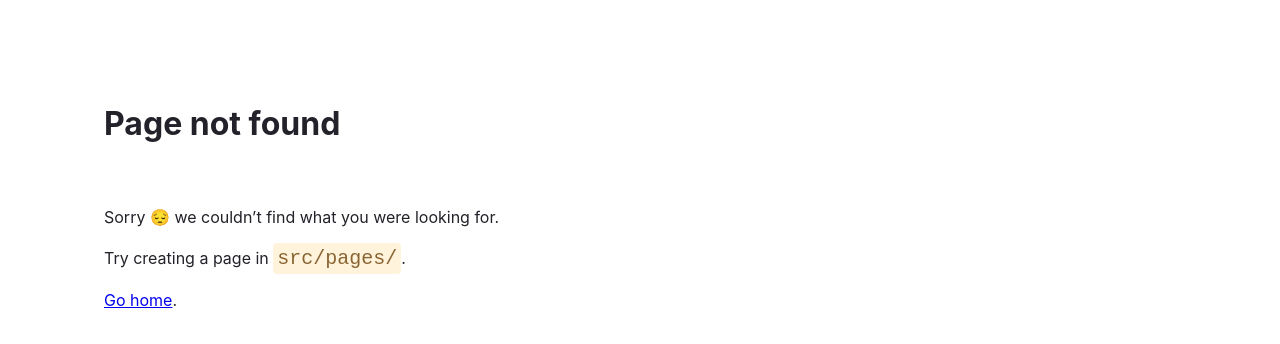
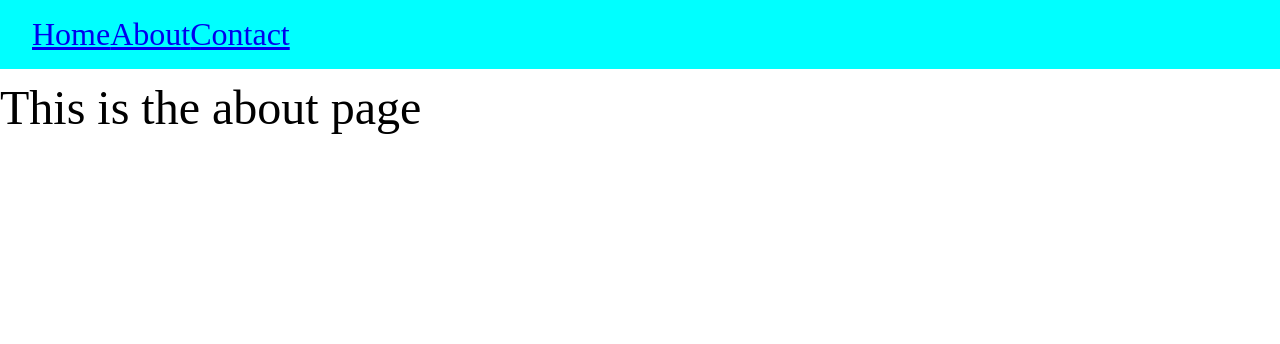
Before and after one commit to CW-MD/portfolio, a Gatsby site: page /about in a window 1280 px wide. Before the commit this address had no page. Built offline with nearby package versions, Linux system fonts and the light colour scheme; Gatsby itself is replaced by a stand-in of ours.

Commit message:
feat: added about and contact pages, links in navbar

```diff
--- a/src/components/navbar.js
+++ b/src/components/navbar.js
@@ -1,5 +1,14 @@
 import React from 'react';
+import { Link } from 'gatsby';
 import '../styles/global.css';
 export default function Navbar() {
-  return <div className="Navbar">NavBar</div>;
+  return (
+    <>
+      <div className="Navbar">
+        <Link to="/">Home</Link>
+        <Link to="/about">About</Link>
+        <Link to="/contact">Contact</Link>
+      </div>
+    </>
+  );
 }
--- a/src/game/controller.js
+++ b/src/game/controller.js
@@ -0,0 +1 @@
+//user movements, gravity, and collisions will go here
--- a/src/game/environment.js
+++ b/src/game/environment.js
@@ -0,0 +1 @@
+//environment setup, and mesh imports?
--- a/src/game/game.js
+++ b/src/game/game.js
@@ -1,3 +1,4 @@
+//core game logic, run/render loops, char/cam settings, scenes, lights, canvas definition,
 import {
   Engine,
   Scene,
--- a/src/game/input.js
+++ b/src/game/input.js
@@ -0,0 +1 @@
+//keybinds, mappings, control scheme will go here
--- a/src/pages/404.js
+++ b/src/pages/404.js
@@ -1,43 +1,46 @@
-import * as React from "react"
-import { Link } from "gatsby"
+import * as React from 'react';
+import { Link } from 'gatsby';
+import Navbar from '../components/navbar';
 
 // styles
 const pageStyles = {
-  color: "#232129",
-  padding: "96px",
-  fontFamily: "-apple-system, Roboto, sans-serif, serif",
-}
+  color: '#232129',
+  padding: '96px',
+  fontFamily: '-apple-system, Roboto, sans-serif, serif',
+};
 const headingStyles = {
   marginTop: 0,
   marginBottom: 64,
   maxWidth: 320,
-}
+};
 
 const paragraphStyles = {
   marginBottom: 48,
-}
+};
 const codeStyles = {
-  color: "#8A6534",
+  color: '#8A6534',
   padding: 4,
-  backgroundColor: "#FFF4DB",
-  fontSize: "1.25rem",
+  backgroundColor: '#FFF4DB',
+  fontSize: '1.25rem',
   borderRadius: 4,
-}
+};
 
 // markup
 const NotFoundPage = () => {
   return (
+    <>
+      <Navbar />
       <main style={pageStyles}>
         <title>Not found</title>
         <h1 style={headingStyles}>Page not found</h1>
         <p style={paragraphStyles}>
-        Sorry{" "}
+          Sorry{' '}
           <span role="img" aria-label="Pensive emoji">
             😔
-        </span>{" "}
+          </span>{' '}
           we couldn’t find what you were looking for.
           <br />
-        {process.env.NODE_ENV === "development" ? (
+          {process.env.NODE_ENV === 'development' ? (
             <>
               <br />
               Try creating a page in <code style={codeStyles}>src/pages/</code>.
@@ -48,7 +51,8 @@ const NotFoundPage = () => {
           <Link to="/">Go home</Link>.
         </p>
       </main>
-  )
-}
+    </>
+  );
+};
 
-export default NotFoundPage
+export default NotFoundPage;
--- /dev/null
+++ b/src/pages/about.js
@@ -0,0 +1,13 @@
+import * as React from 'react';
+import Navbar from '../components/navbar';
+import '../styles/global.css';
+const about = () => {
+  return (
+    <>
+      <Navbar />
+      <div className="test">This is the about page</div>
+    </>
+  );
+};
+
+export default about;
--- a/src/styles/global.css
+++ b/src/styles/global.css
@@ -8,3 +8,7 @@
 body {
   margin: 0;
 }
+.test {
+  font-size: 3rem;
+  padding-top: 5rem;
+}
```
Also changed, not shown: src/pages/contact.js (added, +12 -0 lines). Lines whose indentation alone changed are shown as unchanged.
